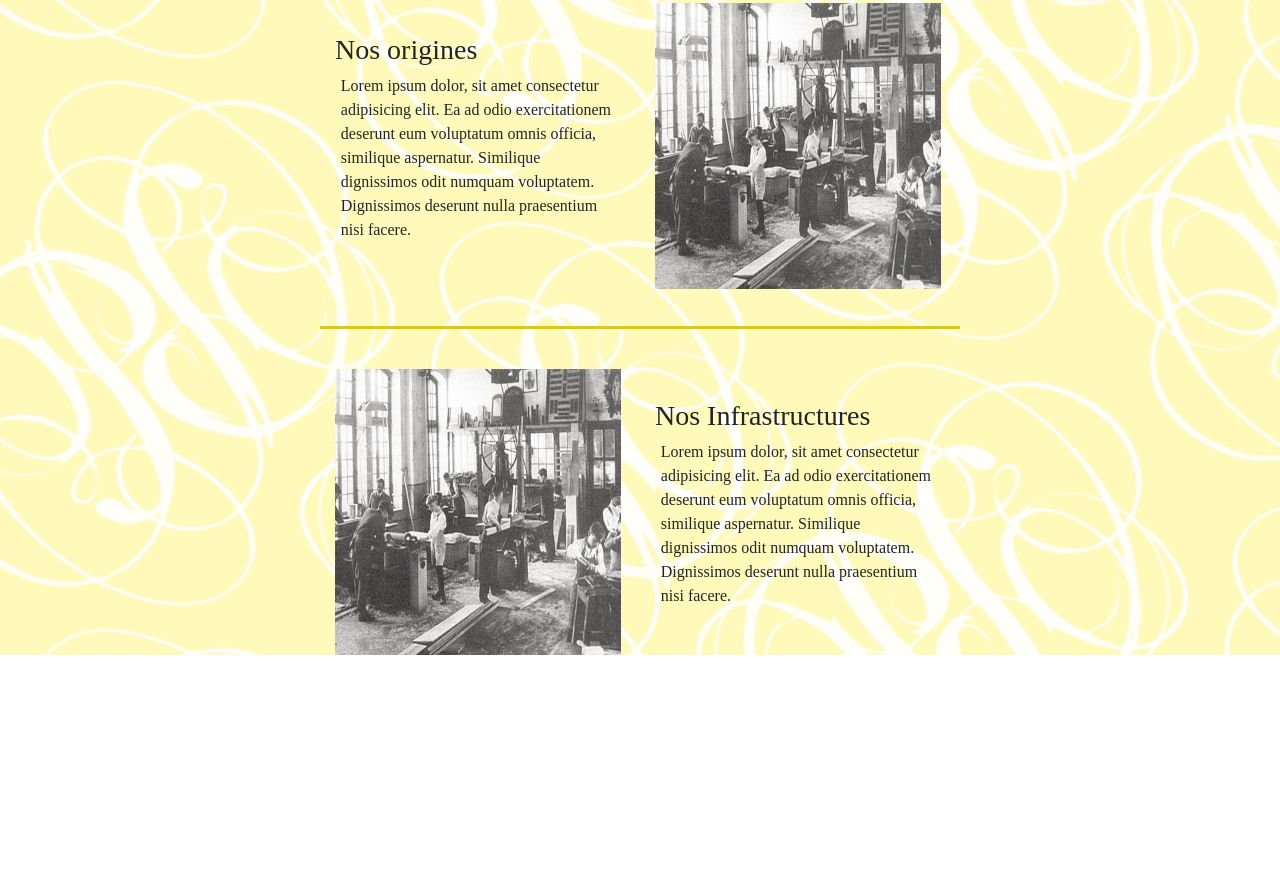
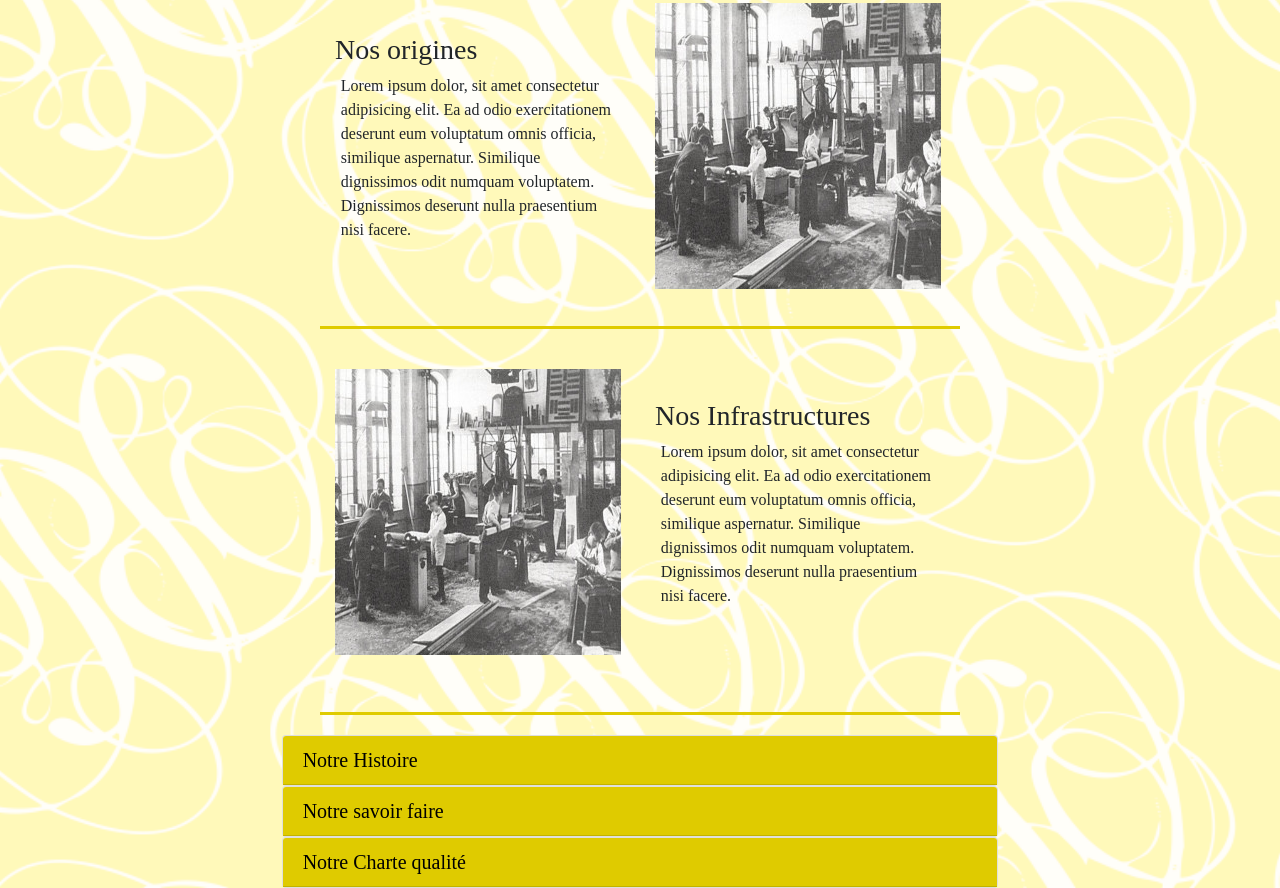
Before and after one commit to Cocoob/Sitre-vitrine-Piccollino, a plain HTML site: page index.html in a window 1280 px wide. Shown: the part 2988-3876 px from the top of the page. Before the commit the page ends 3643 px from the top, so only its background shows below. Drawn offline with nearby package versions, Linux system fonts and the light colour scheme; a web font is replaced by a local one.

Commit message:
Ajout menu accordéon

```diff
--- a/CSS/style.css
+++ b/CSS/style.css
@@ -175,3 +175,30 @@ p {
     position: absolute;
     top: -15%;
 }
+
+/* Accordion collapse */
+
+.accordeon {
+    position: relative;
+    margin-top: 5rem;
+}
+
+
+.accordeon::after {
+    content: "";
+    width: 50%;
+    padding: 0 5%;
+    height: 3px;
+    background-color: #DFCB00;
+    position: absolute;
+    top: -15%;
+}
+
+.card-header {
+    background-color: #DFCB00;
+}
+
+a {
+    text-decoration: none;
+    color: black;
+}
--- a/index.html
+++ b/index.html
@@ -242,6 +242,56 @@
                 </div>
             </div>
 
+            <!-- Accordion collapse -->
+
+            <div class="row accordeon justify-content-center">
+                <div class="col col-lg-7">
+                    <div id="accordion" >
+                        <div class="card">
+                          <div class="card-header" id="headingOne">
+                            <h5 class="mb-0">
+                                <a href="" " data-toggle="collapse" data-target="#collapseOne" aria-expanded="false" aria-controls="collapseOne">Notre Histoire
+                                </a>
+                            </h5>
+                          </div>
+
+                          <div id="collapseOne" class="collapse" aria-labelledby="headingOne" data-parent="#accordion">
+                            <div class="card-body">
+                              Anim pariatur cliche reprehenderit, enim eiusmod high life accusamus terry richardson ad squid. 3 wolf moon officia aute, non cupidatat skateboard dolor brunch. Food truck quinoa nesciunt laborum eiusmod. Brunch 3 wolf moon tempor, sunt aliqua put a bird on it squid single-origin coffee nulla assumenda shoreditch et. Nihil anim keffiyeh helvetica, craft beer labore wes anderson cred nesciunt sapiente ea proident. Ad vegan excepteur butcher vice lomo. Leggings occaecat craft beer farm-to-table, raw denim aesthetic synth nesciunt you probably haven't heard of them accusamus labore sustainable VHS.
+                            </div>
+                          </div>
+                        </div>
+                        <div class="card">
+                          <div class="card-header " id="headingTwo">
+                            <h5 class="mb-0">
+                                <a href="" " data-toggle="collapse" data-target="#collapseTwo" aria-expanded="false" aria-controls="collapseTwo">Notre savoir faire
+                                </a>
+                            </h5>
+                          </div>
+                          <div id="collapseTwo" class="collapse" aria-labelledby="headingTwo" data-parent="#accordion">
+                            <div class="card-body">
+                              Anim pariatur cliche reprehenderit, enim eiusmod high life accusamus terry richardson ad squid. 3 wolf moon officia aute, non cupidatat skateboard dolor brunch. Food truck quinoa nesciunt laborum eiusmod. Brunch 3 wolf moon tempor, sunt aliqua put a bird on it squid single-origin coffee nulla assumenda shoreditch et. Nihil anim keffiyeh helvetica, craft beer labore wes anderson cred nesciunt sapiente ea proident. Ad vegan excepteur butcher vice lomo. Leggings occaecat craft beer farm-to-table, raw denim aesthetic synth nesciunt you probably haven't heard of them accusamus labore sustainable VHS.
+                            </div>
+                          </div>
+                        </div>
+                        <div class="card">
+                          <div class="card-header" id="headingThree">
+                            <h5 class="mb-0">
+                                <a href="" " data-toggle="collapse" data-target="#collapseThree" aria-expanded="false" aria-controls="collapseThree">Notre Charte qualité
+                                </a>
+                            </h5>
+                          </div>
+                          <div id="collapseThree" class="collapse" aria-labelledby="headingThree" data-parent="#accordion">
+                            <div class="card-body">
+                              Anim pariatur cliche reprehenderit, enim eiusmod high life accusamus terry richardson ad squid. 3 wolf moon officia aute, non cupidatat skateboard dolor brunch. Food truck quinoa nesciunt laborum eiusmod. Brunch 3 wolf moon tempor, sunt aliqua put a bird on it squid single-origin coffee nulla assumenda shoreditch et. Nihil anim keffiyeh helvetica, craft beer labore wes anderson cred nesciunt sapiente ea proident. Ad vegan excepteur butcher vice lomo. Leggings occaecat craft beer farm-to-table, raw denim aesthetic synth nesciunt you probably haven't heard of them accusamus labore sustainable VHS.
+                            </div>
+                          </div>
+                        </div>
+                      </div>
+
+                </div>
+            </div>
+
 
 
 
```
